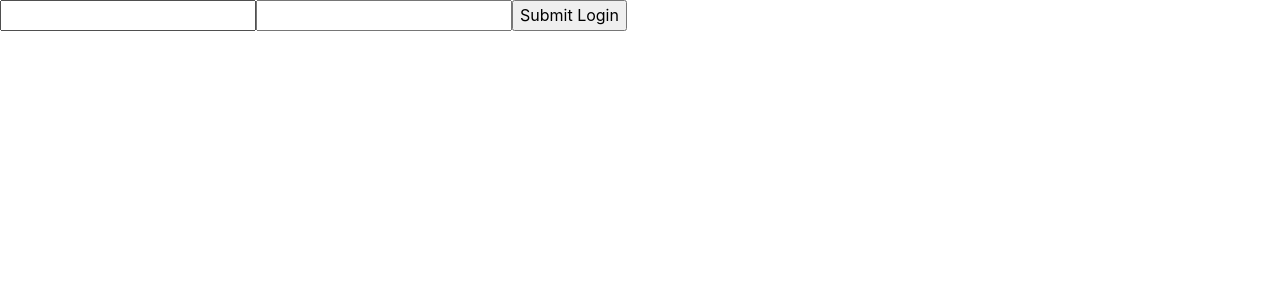
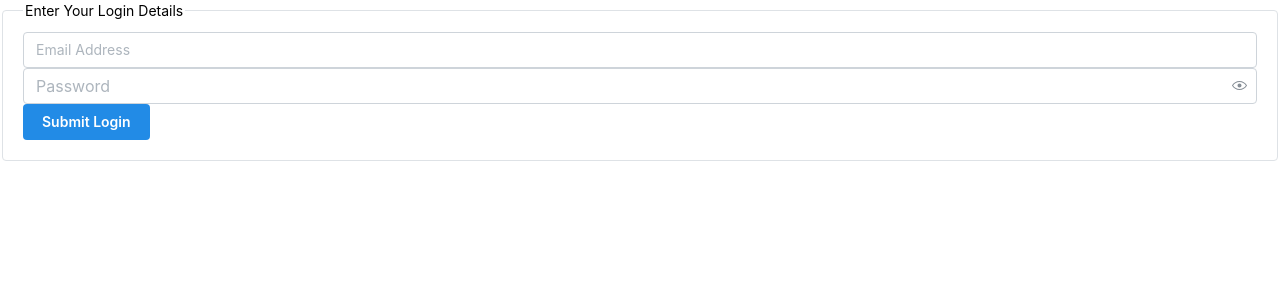
Before and after one commit to N00222244/doctorhouse, a React (Create React App) app: page /login in a window 1280 px wide. Shown: the top 300 px of the page. Built offline with nearby package versions, Linux system fonts and the light colour scheme.

Commit message:
added some ui styling to some pages bored of bug fixing

```diff
--- a/package.json
+++ b/package.json
@@ -4,6 +4,7 @@
   "private": true,
   "dependencies": {
     "@mantine/core": "^8.1.3",
+    "@mantine/dates": "^8.2.1",
     "@mantine/form": "^8.2.1",
     "@mantine/hooks": "^8.1.3",
     "@mantine/notifications": "^8.2.1",
--- a/src/App.js
+++ b/src/App.js
@@ -5,6 +5,8 @@ import '@mantine/core/styles.css';
 import { MantineProvider } from "@mantine/core";
 import { Notifications } from '@mantine/notifications';
 import '@mantine/notifications/styles.css';
+import '@mantine/dates/styles.css';
+import '@mantine/core/styles.css';
 
 
 
--- a/src/components/LoginForm.js
+++ b/src/components/LoginForm.js
@@ -1,6 +1,7 @@
 import { useState } from "react";
 import { useNavigate } from "react-router-dom";
 import {useAuth} from "../utils/useAuth";
+import { Button, Fieldset , TextInput, PasswordInput} from "@mantine/core";
 
 const LoginForm = () => {
 
@@ -31,11 +32,14 @@ const LoginForm = () => {
     }
 
     return (
+        <Fieldset legend="Enter Your Login Details">
         <form>
-            <input onChange={handleChange} value={form.email} type='email' name="email" ></input>
-            <input onChange={handleChange} value={form.password} type='password' name='password' ></input>
-            <button onClick={handleSubmit}>Submit Login</button>
+
+            <TextInput onChange={handleChange} value={form.email} type='email' name="email" placeholder="Email Address"></TextInput>
+            <PasswordInput onChange={handleChange} value={form.password} type='password' name='password' placeholder="Password"></PasswordInput>
+            <Button onClick={handleSubmit}>Submit Login</Button>
         </form>
+        </Fieldset>
     )
 
 
--- a/src/pages/Appointments/AllAppointments.js
+++ b/src/pages/Appointments/AllAppointments.js
@@ -1,4 +1,4 @@
-import { Button, SimpleGrid , } from "@mantine/core";
+import { Button, SimpleGrid , Card } from "@mantine/core";
 import { useNavigate } from "react-router-dom";
 import { useAuth } from "../../utils/useAuth";
 import axios from "axios";
@@ -58,11 +58,13 @@ const Appointments = () =>{
                             <SimpleGrid cols={{sm:1, md:2, lg:3, xl:4}}>
                                 {appointments && appointments.map((appointment) =>{
                                 return(
+                                    <Card shadow="sm" padding="lg" radius="md" withBorder>
                                     <div>
                                         <h2> Date: {appointment.appointment_date}</h2>
                                         <h2> Patient: {appointment.patient_id}</h2>
                                         <button onClick={() => navigate(`../appointments/${appointment.id}`)}>View Appointment</button>
                                     </div>
+                                    </Card>
                             )})}
 
                             </SimpleGrid>
--- a/src/pages/Appointments/CreateAppointment.js
+++ b/src/pages/Appointments/CreateAppointment.js
@@ -1,9 +1,10 @@
 import axios from "axios";
 import { useNavigate } from "react-router-dom";
 import { useAuth } from "../../utils/useAuth";
-import { TextInput, NumberInput } from "@mantine/core";
+import { TextInput, NumberInput, Divider } from "@mantine/core";
 import { useForm  } from '@mantine/form';
 import { showNotification } from "@mantine/notifications";
+import { DatePickerInput } from "@mantine/dates";
 
 
 
@@ -73,9 +74,13 @@ const CreateAppointment = () => {
             <form onSubmit={form.onSubmit(handleSubmit)}>
 
 
-                <TextInput  type='text'  {...form.getInputProps('appointment_date')}  name="appointment_date"  placeholder="Enter Appointment Date" ></TextInput>
-                <NumberInput  type='number'  {...form.getInputProps('doctor_id')}  name="doctor_id"  placeholder="Enter Docotor ID " ></NumberInput>
-                <NumberInput  type='number'  {...form.getInputProps('patient_id')}  name="patient_id"  placeholder="Enter Patient ID" ></NumberInput>
+                <DatePickerInput   {...form.getInputProps('appointment_date')}  name="appointment_date"  placeholder="Enter Appointment Date" ></DatePickerInput>
+                <NumberInput   {...form.getInputProps('doctor_id')}  name="doctor_id"  placeholder="Enter Docotor ID " ></NumberInput>
+                <NumberInput    {...form.getInputProps('patient_id')}  name="patient_id"  placeholder="Enter Patient ID" ></NumberInput>
+
+                <Divider></Divider>
+
+
 
                 <button type="submit">Create Patient</button>
             </form>
--- a/src/pages/Appointments/EditAppointment.js
+++ b/src/pages/Appointments/EditAppointment.js
@@ -4,6 +4,7 @@ import { useAuth } from "../../utils/useAuth";
 import { TextInput, NumberInput } from "@mantine/core";
 import { useForm  } from '@mantine/form';
 import { showNotification } from "@mantine/notifications";
+import { DatePickerInput } from "@mantine/dates";
 
 
 
@@ -53,9 +54,10 @@ const EditAppointment = () => {
 
             showNotification({
                 title: 'Appointment Edited Succesfully',
-                message: `Appointment on ${res.data.appointment_date}  Edited succesfully.`,
+                message: `Appointment on ${new Date(res.data.appointment_date).toLocaleDateString()}  Edited succesfully.`,
                 color: 'green',
                 autoClose: 7000
+
 
             });
 
@@ -74,7 +76,7 @@ const EditAppointment = () => {
             <form onSubmit={form.onSubmit(handleSubmit)}>
 
 
-                <TextInput  type='text'  {...form.getInputProps('appointment_date')}  name="appointment_date"  placeholder="Enter Appointment Date" ></TextInput>
+                <DatePickerInput  {...form.getInputProps('appointment_date')}  name="appointment_date"  placeholder="Enter Appointment Date" ></DatePickerInput>
                 <NumberInput  type='number'  {...form.getInputProps('doctor_id')}  name="doctor_id"  placeholder="Enter Docotor ID " ></NumberInput>
                 <NumberInput  type='number'  {...form.getInputProps('patient_id')}  name="patient_id"  placeholder="Enter Patient ID" ></NumberInput>
 
--- a/src/pages/LandingPage.js
+++ b/src/pages/LandingPage.js
@@ -3,7 +3,7 @@ import { useNavigate } from 'react-router-dom';
 import { useAuth } from '../utils/useAuth';
 // We don't want the name 'Navbar' to conflict with the Mantine component of the same name
 // So we use an alias 'MantineNavbar' to refer to the Mantine component
-import { Navbar as MantineNavbar, Button, Stack } from '@mantine/core';
+import { Navbar as MantineNavbar, Button, Fieldset , TextInput} from '@mantine/core';
 
 
 
@@ -19,6 +19,10 @@ const LandingPage = () => {
             <h1>Princeton Plainsbourough Medical Centre</h1>
             <h2>This software is intended for staff of the current premises if not you piss off</h2>
 
+
+
+
+
             <Button variant='filled' component={Link} to='/login' >Login</Button>
             <Button variant='filled' component={Link} to='/register'>Register</Button>
 
```
Also changed, not shown: 1 other file (tests, documents, lock files or other folders).
